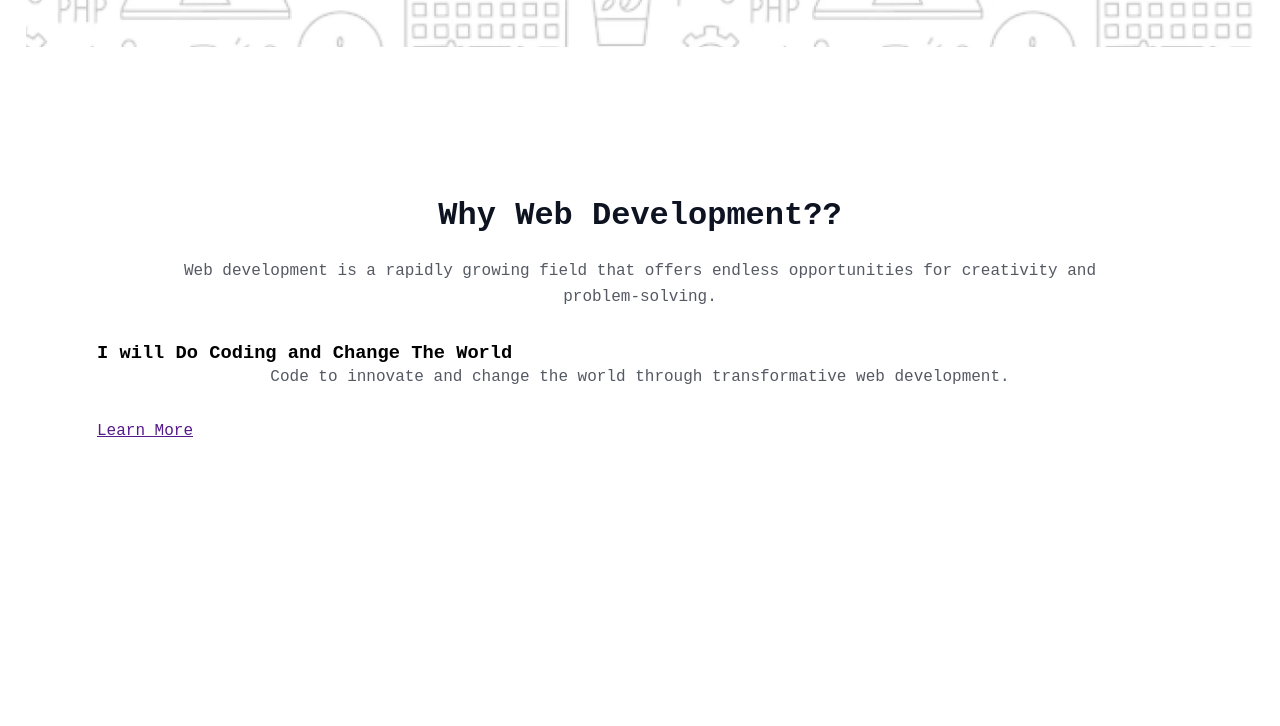
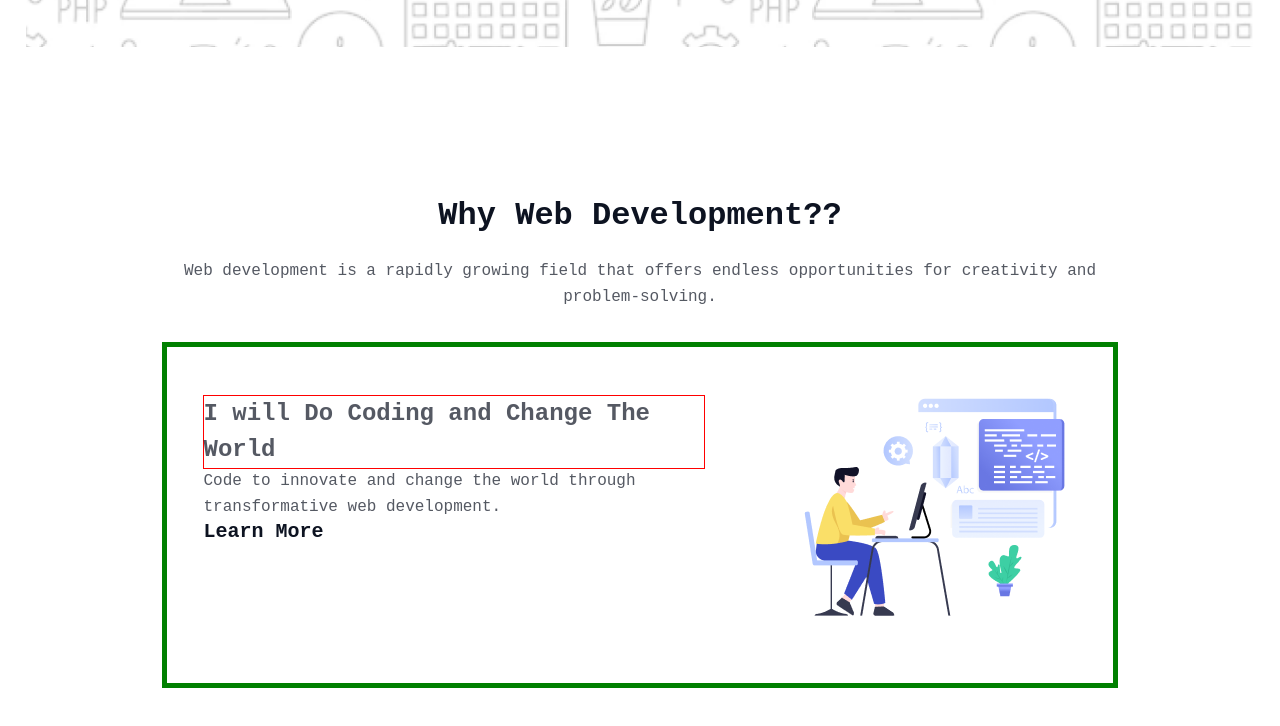
Before and after one commit to Ramkantodey/First-Assignment, a plain HTML site: page index.html in a window 1280 px wide. Shown: the part 739-1465 px from the top of the page. Before the commit the page ends 1277 px from the top, so only its background shows below. Drawn offline with Linux system fonts and the light colour scheme; a web font is replaced by a local one.

Commit message:
added new itesm

```diff
--- a/index.css
+++ b/index.css
@@ -115,3 +115,53 @@ margin-bottom: 24px;
     width: 950px;
     /* margin-bottom: 48px; */
 }
+
+.main-to-main{
+    display: flex;
+/* width: auto 946px;
+height: auto 336; */
+width: 850px;
+height: 240px;
+padding: 48px;
+justify-content: center;
+border: 5px solid green;
+margin: 0 auto;
+
+
+
+}
+.text-section{
+    border: 1px red solid;
+    width: 720px;
+    height: 72px;
+    margin-right: 98px;
+}
+.img-section{
+
+}
+.main-section-learn{
+    text-decoration: none;
+    color: rgb(13, 19, 33);
+
+font-size: 20px;
+font-weight: 600;
+text-align: center;
+}
+.title-section{
+    width: 500px;
+height: 72px;
+    color: rgba(13, 19, 33, 0.7);
+    font-size: 24px;
+    font-weight: 700;
+    line-height: 36px;
+    text-align: left;
+}
+.description-section{
+    color: rgb(13, 19, 33);
+font-size: 16px;
+font-weight: 400;
+line-height: 26px;
+opacity: 0.7;
+
+
+}
--- a/index.html
+++ b/index.html
@@ -43,13 +43,13 @@
                 <p class="description p-tag">Web development is a rapidly growing  field that offers endless opportunities for creativity and problem-solving.</p>
             </div>
 
-            <section>
-               <div>
-                <h3>I will Do Coding and Change The World</h3>
-                <p class="description">Code to innovate and change the world through transformative web development.</p>
+            <section class="main-to-main">
+               <div class="text-section">
+                <h3 class="title-section">I will Do Coding and Change The World</h3>
+                <p class="description-section">Code to innovate and change the world through transformative web development.</p>
                 <a href="" class="main-section-learn">Learn More</a>
                </div>
-               <img src="assets" alt="">
+               <img src="/assets/Layer_1.png" alt="" class="imge-section">
                <div>
 
                </div>
```
